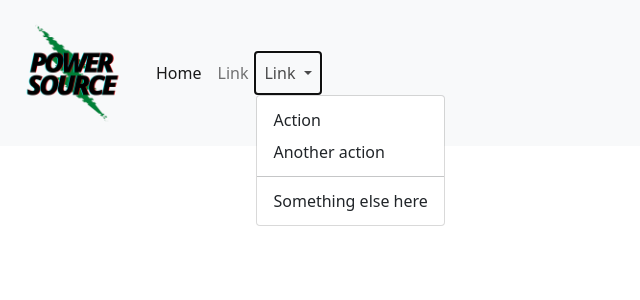
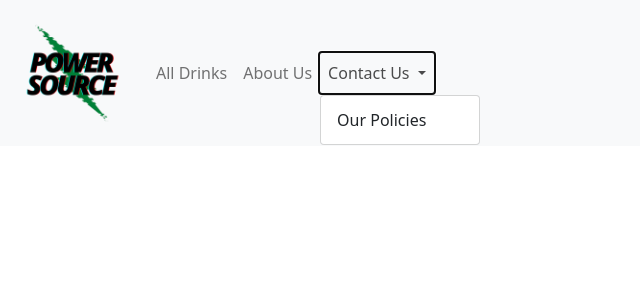
Before and after one commit to BrandonFirmstone/Portfolio-project-4, a Flask app: page / in a window 1280 px wide, after a click on "Contact Us". Shown: the top 300 px of the page, without its empty margins (0-640 px from the left). Run offline with Flask 2, Linux system fonts and the light colour scheme; some libraries are stand-ins or nearby versions.

Commit message:
Added Flask template to all pages referenced in wireframes

```diff
--- /dev/null
+++ b/templates/about-us.html
@@ -0,0 +1,6 @@
+{% extends "base.html"%}
+{% block content%}
+    <div id="wrapper">
+        <h1>Welcome to POWERSOURCE</h1>
+    </div>
+{% endblock %}
--- /dev/null
+++ b/templates/all-drinks.html
@@ -0,0 +1,6 @@
+{% extends "base.html"%}
+{% block content%}
+    <div id="wrapper">
+        <h1>Welcome to POWERSOURCE</h1>
+    </div>
+{% endblock %}
--- a/templates/base.html
+++ b/templates/base.html
@@ -11,27 +11,24 @@
 <body>
     <nav class="navbar fixed-top navbar-expand-lg navbar-light bg-light">
         <div class="container-fluid">
-            <a class="navbar-brand" href="#"><img src="../static/images/logo.png" class="header-logo"></a>
+            <a class="navbar-brand" href="{{ url_for('index') }}"><img src="../static/images/logo.png" class="header-logo"></a>
             <button class="navbar-toggler" type="button" data-bs-toggle="collapse" data-bs-target="#navbarScroll" aria-controls="navbarScroll" aria-expanded="false" aria-label="Toggle navigation">
                 <span class="navbar-toggler-icon"></span>
             </button>
             <div class="collapse navbar-collapse" id="navbarScroll">
                 <ul class="navbar-nav me-auto my-2 my-lg-0 navbar-nav-scroll" style="--bs-scroll-height: 100px;">
                     <li class="nav-item">
-                        <a class="nav-link active" aria-current="page" href="#">Home</a>
+                        <a class="nav-link" aria-current="page" href="{{ url_for('drinks') }}">All Drinks</a>
                     </li>
                     <li class="nav-item">
-                        <a class="nav-link" href="#">Link</a>
+                        <a class="nav-link" href="{{ url_for('about') }}">About Us</a>
                     </li>
                     <li class="nav-item dropdown">
-                        <a class="nav-link dropdown-toggle" href="#" id="navbarScrollingDropdown" role="button" data-bs-toggle="dropdown" aria-expanded="false">
-                            Link
+                        <a class="nav-link dropdown-toggle" href="{{ url_for('contact') }}" id="navbarScrollingDropdown" role="button" data-bs-toggle="dropdown" aria-expanded="false">
+                            Contact Us
                         </a>
                         <ul class="dropdown-menu" aria-labelledby="navbarScrollingDropdown">
-                            <li><a class="dropdown-item" href="#">Action</a></li>
-                            <li><a class="dropdown-item" href="#">Another action</a></li>
-                            <li><hr class="dropdown-divider"></li>
-                            <li><a class="dropdown-item" href="#">Something else here</a></li>
+                            <li><a class="dropdown-item" href="{{ url_for('policies') }}">Our Policies</a></li>
                         </ul>
                     </li>
                 </ul>
--- /dev/null
+++ b/templates/contact-us.html
@@ -0,0 +1,6 @@
+{% extends "base.html"%}
+{% block content%}
+    <div id="wrapper">
+        <h1>Welcome to POWERSOURCE</h1>
+    </div>
+{% endblock %}
--- /dev/null
+++ b/templates/our-policies.html
@@ -0,0 +1,6 @@
+{% extends "base.html"%}
+{% block content%}
+    <div id="wrapper">
+        <h1>Welcome to POWERSOURCE</h1>
+    </div>
+{% endblock %}
```
